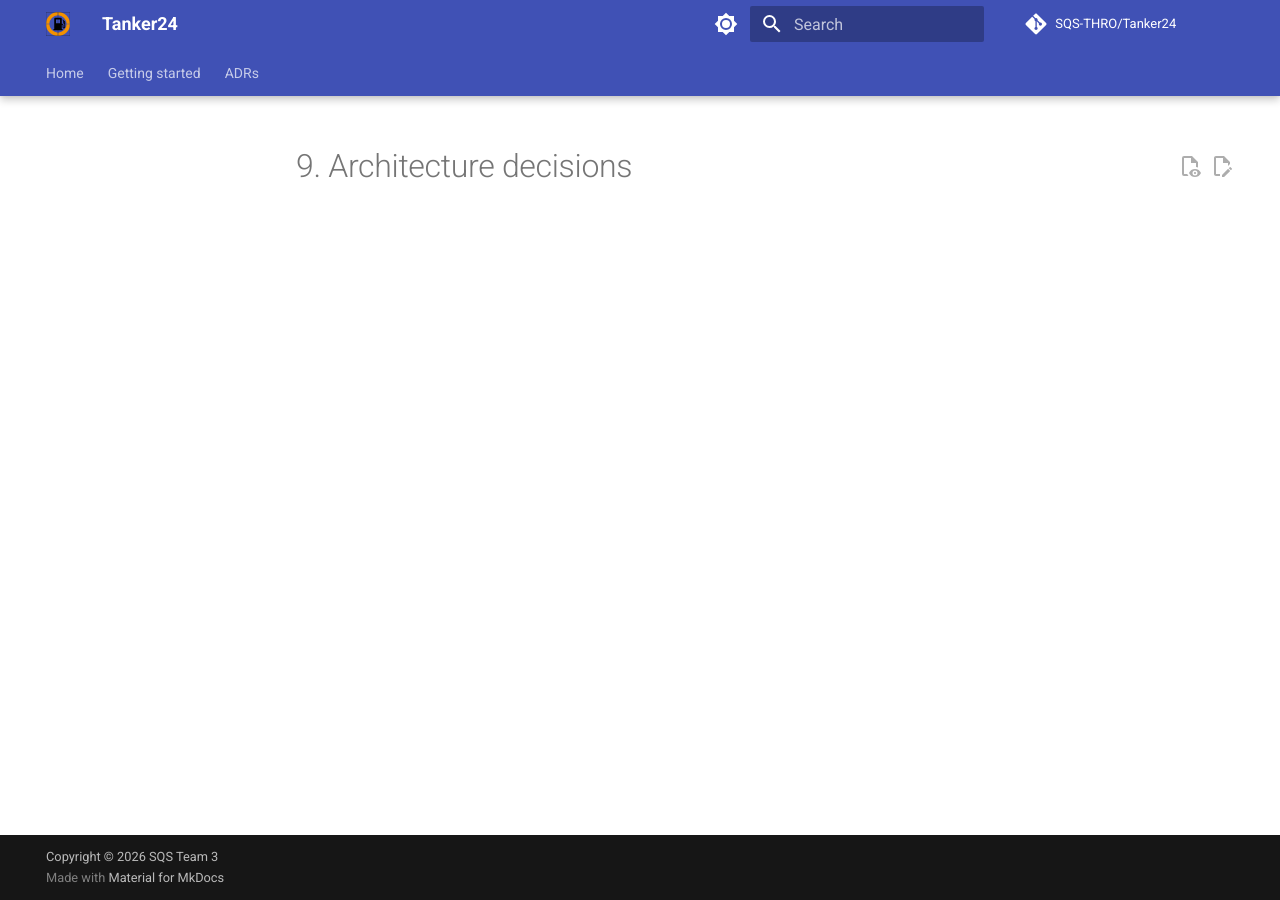
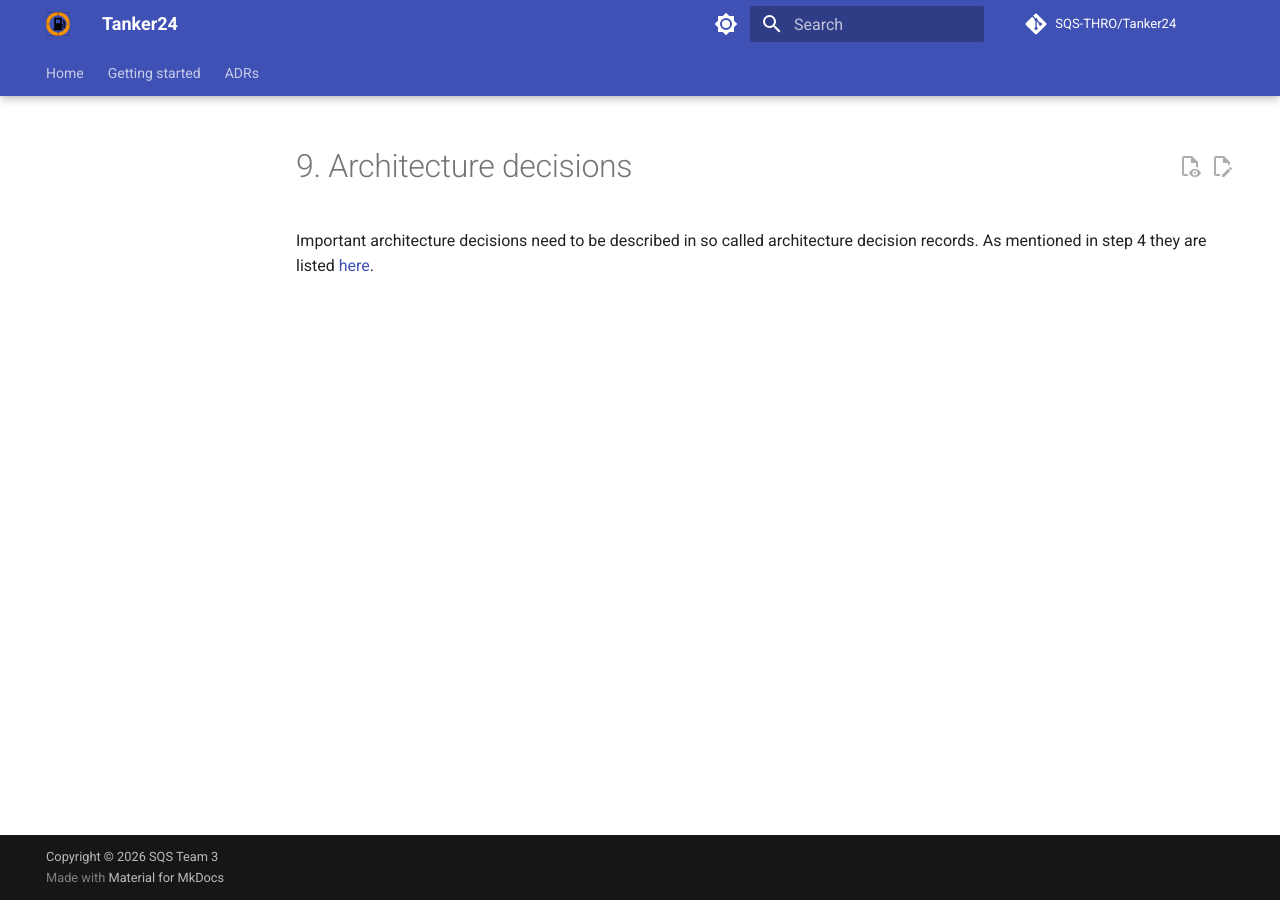
Before and after one commit to SQS-THRO/Tanker24, an MkDocs documentation site: the page built from docs/arc42/09_architecture_decisions.md, in a window 1280 px wide. Built offline with MkDocs 1.6.1 and Material for MkDocs 9.7.7, drawn with Linux system fonts in a browser that asks for light colours; comment, search, counter and statistics services are not loaded.

Commit message:
#13 referenced ADRs again

```diff
--- a/docs/arc42/09_architecture_decisions.md
+++ b/docs/arc42/09_architecture_decisions.md
@@ -1 +1,2 @@
 # 9. Architecture decisions
+Important architecture decisions need to be described in so called architecture decision records. As mentioned in step 4 they are listed [here](../decisions/index.md).
```
Also changed, not shown: docs/arc42/04_solution_strategy.md (+1 -1 lines).
